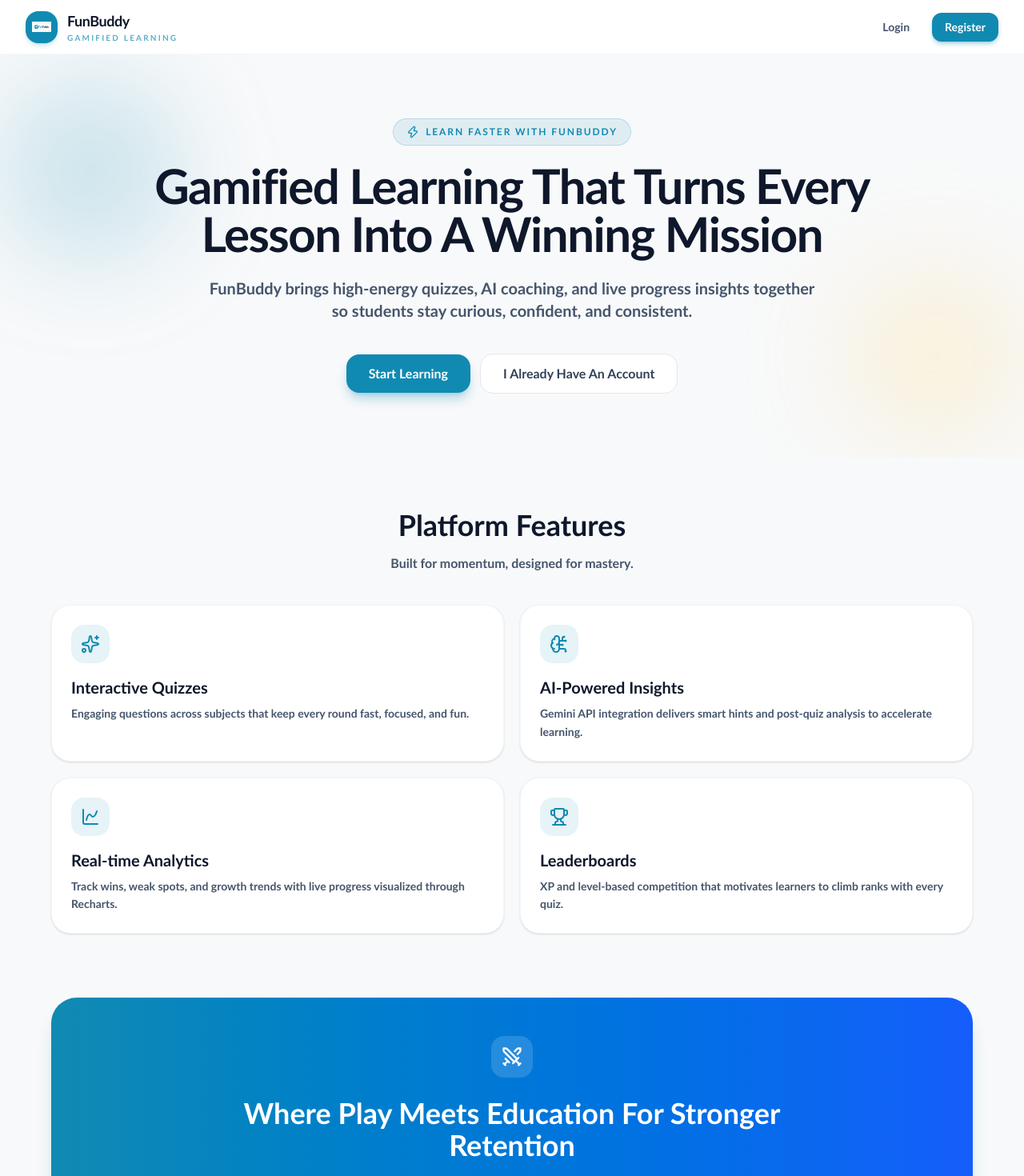
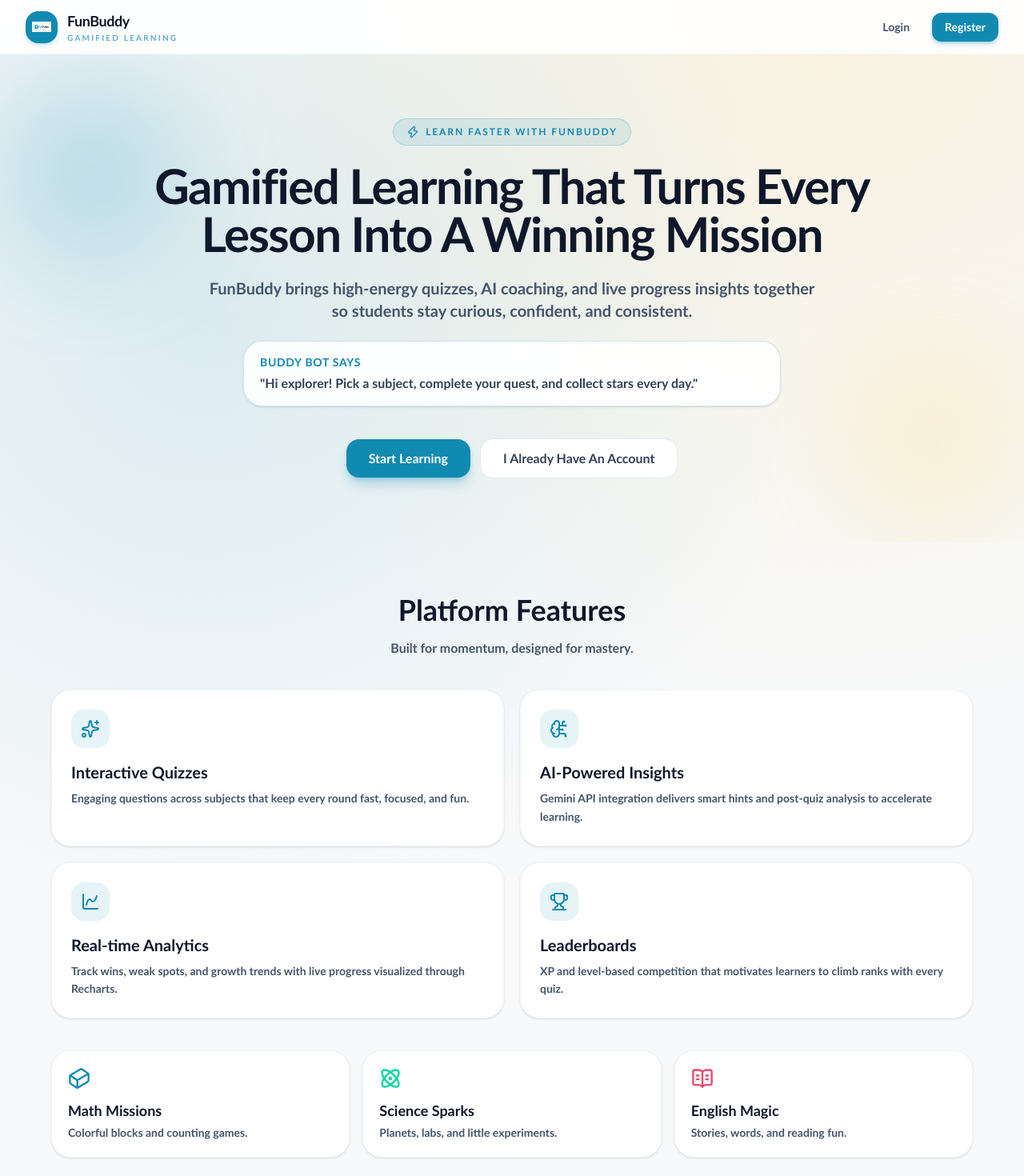
Before and after one commit to Singhanurag45/FunBuddy, a React (Vite) app in the folder frontend/: page / in a window 1280 px wide. Shown: the top 1470 px of the page at 80% size. Built offline with nearby package versions, Linux system fonts and the light colour scheme; no server answers.

Commit message:
update ui for kids

```diff
--- a/frontend/package.json
+++ b/frontend/package.json
@@ -12,6 +12,7 @@
   "dependencies": {
     "@tailwindcss/vite": "^4.2.2",
     "axios": "^1.15.0",
+    "canvas-confetti": "^1.9.4",
     "clsx": "^2.1.1",
     "framer-motion": "^12.38.0",
     "lucide-react": "^1.8.0",
@@ -24,6 +25,7 @@
   },
   "devDependencies": {
     "@eslint/js": "^9.39.4",
+    "@types/canvas-confetti": "^1.9.0",
     "@types/node": "^24.12.2",
     "@types/react": "^19.2.14",
     "@types/react-dom": "^19.2.3",
--- a/frontend/src/components/QuizCard.tsx
+++ b/frontend/src/components/QuizCard.tsx
@@ -60,8 +60,8 @@
           return (
             <motion.button
               key={idx}
-              whileHover={selectedIdx === null ? { scale: 1.02, y: -2 } : {}}
-              whileTap={selectedIdx === null ? { scale: 0.98 } : {}}
+              whileHover={selectedIdx === null ? { rotate: [0, -2, 2, 0], y: -2 } : {}}
+              whileTap={selectedIdx === null ? { scale: 0.9 } : {}}
               onClick={() => handleSelect(idx)}
               disabled={selectedIdx !== null}
               className={cn(
@@ -79,6 +79,11 @@
                 {String.fromCharCode(65 + idx)}
               </div>
               <span className="truncate">{option}</span>
+              {selectedIdx !== null && isSelected && (
+                <span className="ml-auto text-xl" aria-hidden>
+                  {isCorrect ? "😊" : "😮"}
+                </span>
+              )}
             </motion.button>
           );
         })}
--- a/frontend/src/pages/DashboardPage.tsx
+++ b/frontend/src/pages/DashboardPage.tsx
@@ -123,8 +123,20 @@
           <span className="text-primary">{user.name.split(" ")[0]}</span>!
         </h1>
         <p className="text-xl text-slate-500 font-medium">
-          Your live learning analytics for quizzes and progress.
+          Your live learning analytics for quizzes and quests.
         </p>
+        <motion.div
+          whileHover={{ rotate: [0, -2, 2, 0] }}
+          className="mt-5 inline-flex items-start gap-3 rounded-3xl border border-primary/20 bg-white px-4 py-3 shadow-sm"
+        >
+          <span className="text-3xl leading-none">🤖</span>
+          <div>
+            <p className="text-xs font-black uppercase tracking-wider text-primary">Buddy Bot</p>
+            <p className="text-sm font-semibold text-slate-700">
+              Daily quest: Finish one quiz to earn 5 magic beans.
+            </p>
+          </div>
+        </motion.div>
       </motion.header>
 
       <motion.div variants={item}>
--- a/frontend/src/pages/LandingPage.tsx
+++ b/frontend/src/pages/LandingPage.tsx
@@ -1,8 +1,11 @@
 import { Link } from "react-router-dom";
 import { motion } from "framer-motion";
 import {
+  Atom,
+  BookOpenText,
   BrainCircuit,
   ChartSpline,
+  Cuboid,
   Sparkles,
   Swords,
   Trophy,
@@ -35,7 +38,7 @@
 
 export function LandingPage() {
   return (
-    <div className="min-h-screen bg-background text-slate-800">
+    <div className="min-h-screen bg-background text-slate-800 bg-[radial-gradient(circle_at_20%_20%,rgba(17,138,178,0.12),transparent_40%),radial-gradient(circle_at_80%_0%,rgba(255,209,102,0.18),transparent_40%)]">
       <Navbar variant="landing" />
 
       <main>
@@ -60,6 +63,16 @@
               FunBuddy brings high-energy quizzes, AI coaching, and live progress insights together so students
               stay curious, confident, and consistent.
             </p>
+            <motion.div
+              whileHover={{ rotate: [0, -2, 2, 0] }}
+              transition={{ duration: 0.5 }}
+              className="mx-auto mt-6 max-w-2xl rounded-3xl border border-primary/20 bg-white/90 px-5 py-4 text-left shadow-sm"
+            >
+              <p className="text-sm font-black uppercase tracking-wider text-primary">Buddy Bot says</p>
+              <p className="mt-1 text-base font-semibold text-slate-700">
+                "Hi explorer! Pick a subject, complete your quest, and collect stars every day."
+              </p>
+            </motion.div>
             <div className="mt-10 flex flex-wrap items-center justify-center gap-3">
               <Link
                 to="/register"
@@ -109,6 +122,33 @@
                 </motion.article>
               ))}
             </div>
+
+            <div className="mt-10 grid gap-4 sm:grid-cols-3">
+              <motion.div
+                whileHover={{ rotate: [0, -2, 2, 0] }}
+                className="rounded-3xl border border-slate-100 bg-white p-5 shadow-sm"
+              >
+                <Cuboid className="h-7 w-7 text-primary" />
+                <h3 className="mt-3 text-lg font-black text-slate-900">Math Missions</h3>
+                <p className="mt-1 text-sm font-semibold text-slate-600">Colorful blocks and counting games.</p>
+              </motion.div>
+              <motion.div
+                whileHover={{ rotate: [0, -2, 2, 0] }}
+                className="rounded-3xl border border-slate-100 bg-white p-5 shadow-sm"
+              >
+                <Atom className="h-7 w-7 text-success" />
+                <h3 className="mt-3 text-lg font-black text-slate-900">Science Sparks</h3>
+                <p className="mt-1 text-sm font-semibold text-slate-600">Planets, labs, and little experiments.</p>
+              </motion.div>
+              <motion.div
+                whileHover={{ rotate: [0, -2, 2, 0] }}
+                className="rounded-3xl border border-slate-100 bg-white p-5 shadow-sm"
+              >
+                <BookOpenText className="h-7 w-7 text-accent" />
+                <h3 className="mt-3 text-lg font-black text-slate-900">English Magic</h3>
+                <p className="mt-1 text-sm font-semibold text-slate-600">Stories, words, and reading fun.</p>
+              </motion.div>
+            </div>
           </motion.div>
         </section>
 
--- a/frontend/src/pages/LeaderboardPage.tsx
+++ b/frontend/src/pages/LeaderboardPage.tsx
@@ -1,6 +1,6 @@
 import { memo, useEffect, useMemo, useState } from "react";
 import { motion, AnimatePresence } from "framer-motion";
-import { Trophy, Crown, TrendingUp } from "lucide-react";
+import { Trophy, Crown, TrendingUp, Star } from "lucide-react";
 import { api } from "../services/api";
 import type { UserProfile } from "../services/api";
 import { useAuth } from "../context/AuthContext";
@@ -43,7 +43,7 @@
           <Trophy className="w-12 h-12 text-white" />
         </motion.div>
         <h1 className="text-5xl md:text-6xl font-black text-slate-900 mb-4 tracking-tighter leading-none">
-          Top <span className="text-secondary">Scholars</span>
+          <span className="text-secondary">Star</span> Performers
         </h1>
         <div className="flex items-center justify-center gap-2 text-slate-500 font-bold">
           <TrendingUp className="w-5 h-5 text-success" />
@@ -88,6 +88,17 @@
 
       {/* List Section */}
       <div className="bg-white rounded-[3rem] shadow-[0_20px_50px_rgba(0,0,0,0.04)] border border-slate-100 overflow-hidden">
+        <div className="px-6 pt-5 flex flex-wrap items-center justify-center gap-2">
+          <span className="inline-flex items-center gap-1 rounded-full bg-amber-100 px-3 py-1 text-xs font-black text-amber-700">
+            <Star className="w-3.5 h-3.5 fill-amber-500 text-amber-500" /> Gold Star
+          </span>
+          <span className="inline-flex items-center gap-1 rounded-full bg-slate-100 px-3 py-1 text-xs font-black text-slate-700">
+            <Star className="w-3.5 h-3.5 fill-slate-500 text-slate-500" /> Silver Star
+          </span>
+          <span className="inline-flex items-center gap-1 rounded-full bg-orange-100 px-3 py-1 text-xs font-black text-orange-700">
+            <Star className="w-3.5 h-3.5 fill-orange-500 text-orange-500" /> Bronze Star
+          </span>
+        </div>
         <div className="p-2 space-y-2">
           <AnimatePresence>
             {theRest.length > 0
@@ -144,7 +155,7 @@
         </div>
       </div>
       <div
-        className={`w-full ${height} ${color} rounded-t-[2rem] flex flex-col items-center justify-start pt-4 px-2 shadow-inner`}
+        className={`w-full ${height} ${color} rounded-t-4xl flex flex-col items-center justify-start pt-4 px-2 shadow-inner`}
       >
         <span className="text-white font-black text-xs md:text-sm truncate w-full text-center">
           {user.name.split(" ")[0]}
@@ -169,7 +180,7 @@
       layout
       initial={{ opacity: 0, y: 10 }}
       animate={{ opacity: 1, y: 0 }}
-      className={`flex items-center gap-4 p-4 rounded-[2rem] transition-all hover:scale-[1.01] ${
+      className={`flex items-center gap-4 p-4 rounded-4xl transition-all hover:scale-[1.01] ${
         isCurrentUser
           ? "bg-primary/10 border-2 border-primary/20"
           : "hover:bg-slate-50"
--- a/frontend/src/pages/QuizPage.tsx
+++ b/frontend/src/pages/QuizPage.tsx
@@ -6,6 +6,7 @@
 import { MemoizedQuizCard } from '../components/QuizCard';
 import { motion, AnimatePresence } from 'framer-motion';
 import { useAuth } from '../context/AuthContext';
+import confetti from "canvas-confetti";
 
 const QUIZ_SUBJECTS = ['Math', 'Science', 'English'] as const;
 const MAX_QUESTIONS_PER_QUIZ = 10;
@@ -101,6 +102,12 @@
       await refreshUser();
       setReadyToSubmit(false);
       setCompleted(true);
+      void confetti({
+        particleCount: 120,
+        spread: 80,
+        origin: { y: 0.65 },
+        colors: ["#118AB2", "#06D6A0", "#FFD166", "#EF476F"],
+      });
     } catch (error) {
       console.error('Failed to submit quiz result', error);
       setSubmissionError('Could not save your progress. Please try another quiz.');
@@ -140,7 +147,7 @@
         animate={{ scale: 1, opacity: 1 }}
         className="flex flex-col items-center justify-center min-h-[60vh] text-center"
       >
-        <h1 className="text-4xl font-black text-slate-800 mb-4 tracking-tight">Ready to Submit?</h1>
+        <h1 className="text-4xl font-black text-slate-800 mb-4 tracking-tight">Ready to check your answers?</h1>
         <p className="text-base font-bold text-primary mb-2">Subject: {selectedSubject}</p>
         <p className="text-xl font-bold text-slate-500 mb-8">
           You answered {answers.length} out of {questions.length} questions.
@@ -155,7 +162,7 @@
           onClick={handleSubmitQuiz}
           className="px-10 py-5 bg-success text-white rounded-4xl font-black text-2xl shadow-xl shadow-success/30 disabled:opacity-70"
         >
-          {submittingQuiz ? 'Submitting...' : 'Submit Quiz'}
+          {submittingQuiz ? 'Checking...' : 'Check My Answers!'}
         </motion.button>
       </motion.div>
     );
@@ -182,6 +189,13 @@
           </div>
         ) : (
           <p className="text-xl font-bold text-slate-500 mb-10">You did an amazing job.</p>
+        )}
+        {result && (
+          <p className="mb-6 text-lg font-black text-success">
+            {result.correctAnswersCount >= questions.length / 2
+              ? "Happy Face! You rocked this quest."
+              : "Oop! Nice try - one more round and you'll level up."}
+          </p>
         )}
         {submissionError && (
           <p className="text-base font-bold text-accent mb-6">{submissionError}</p>
```
Also changed, not shown: 1 other file (tests, documents, lock files or other folders).
